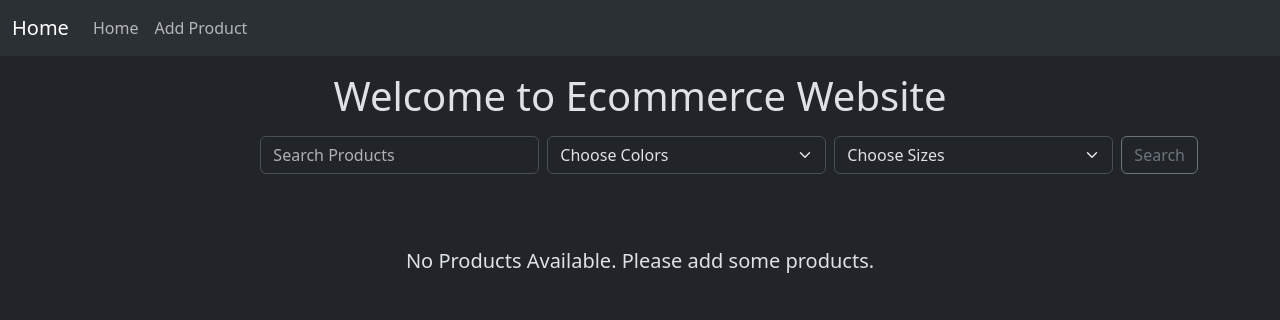
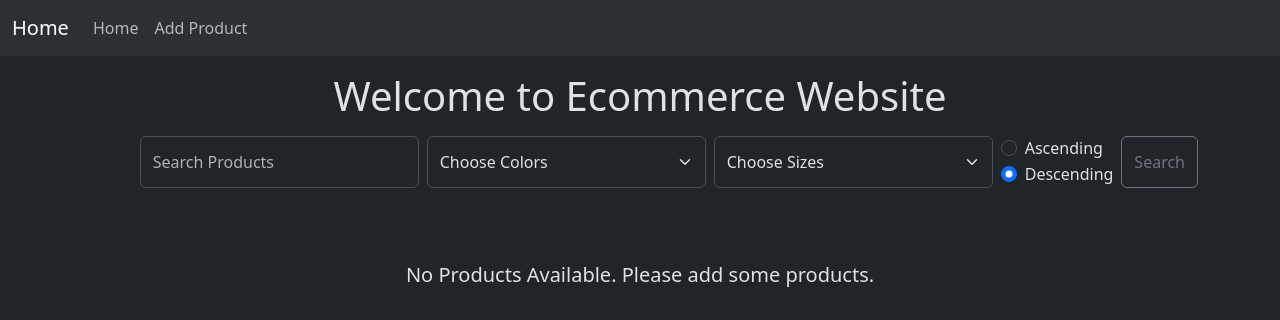
Before and after one commit to aarshpatel1/e-commerce-redux, a React (Vite) app: page / in a window 1280 px wide. Shown: the top 320 px of the page. Built offline with nearby package versions, Linux system fonts and the light colour scheme.

Commit message:
added sorting

```diff
--- a/src/pages/Display.jsx
+++ b/src/pages/Display.jsx
@@ -20,21 +20,37 @@ export default function Display() {
 		const query = form[0].value.toLowerCase();
 		const colorFilter = form[1].value;
 		const sizeFilter = form[2].value;
-		const allProducts = JSON.parse(
+		const order = form[3].checked ? "ascending" : "descending";
+
+		let filteredProducts = JSON.parse(
 			localStorage.getItem("products") || "[]"
 		);
-		const filteredProducts = allProducts.filter((product) => {
-			const matchesQuery =
-				product.productName.toLowerCase().includes(query) ||
-				product.productDescription.toLowerCase().includes(query);
-			const matchesColor = colorFilter
-				? product.productColor === colorFilter
-				: true;
-			const matchesSize = sizeFilter
-				? product.productSize === sizeFilter
-				: true;
-			return matchesQuery && matchesColor && matchesSize;
-		});
+
+		if (query) {
+			filteredProducts = filteredProducts.filter((product) =>
+				product.productName.toLowerCase().includes(query)
+			);
+		}
+		if (colorFilter) {
+			filteredProducts = filteredProducts.filter(
+				(product) =>
+					product.productColor.toLowerCase() ===
+					colorFilter.toLowerCase()
+			);
+		}
+		if (sizeFilter) {
+			filteredProducts = filteredProducts.filter(
+				(product) =>
+					product.productSize.toLowerCase() ===
+					sizeFilter.toLowerCase()
+			);
+		}
+		if (order === "ascending") {
+			filteredProducts.sort((a, b) => a.productPrice - b.productPrice);
+		} else {
+			filteredProducts.sort((a, b) => b.productPrice - a.productPrice);
+		}
+
 		setProducts(filteredProducts);
 	};
 
@@ -71,6 +87,38 @@ export default function Display() {
 						<option value="xxl">XXL</option>
 						<option value="xxxl">XXXL</option>
 					</select>
+
+					<div className="me-2">
+						<div className="form-check">
+							<input
+								className="form-check-input"
+								type="radio"
+								name="order"
+								id="ascending"
+							/>
+							<label
+								className="form-check-label"
+								htmlFor="ascending"
+							>
+								Ascending
+							</label>
+						</div>
+						<div className="form-check">
+							<input
+								className="form-check-input"
+								type="radio"
+								name="order"
+								id="descending"
+								defaultChecked
+							/>
+							<label
+								className="form-check-label"
+								htmlFor="descending"
+							>
+								Descending
+							</label>
+						</div>
+					</div>
 
 					<button className="btn btn-outline-secondary" type="submit">
 						Search
```
